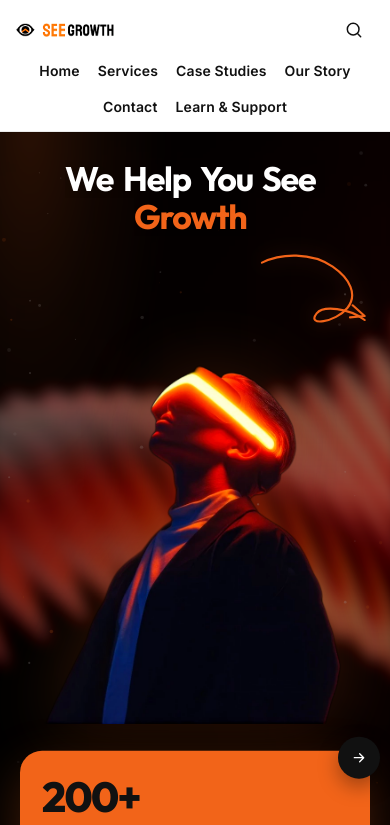
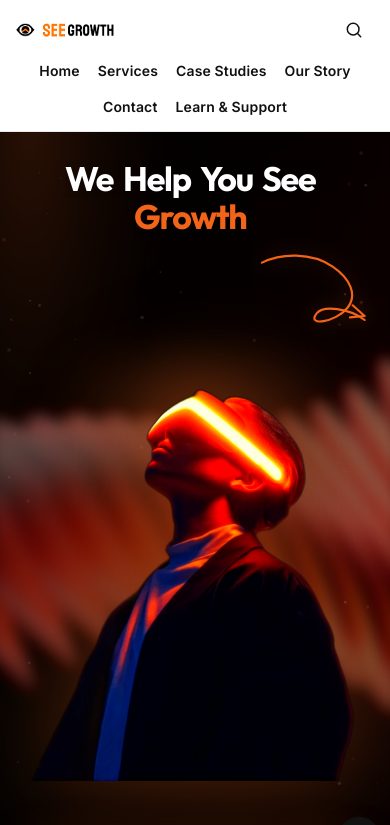
Before and after one commit to Esimuda/SeeGrowth, a React (Vite) app: page / in a window 390 px wide. Shown: the top 825 px of the page. Built offline with nearby package versions, Linux system fonts and the light colour scheme.

Commit message:
Enlarge and center the hero portrait with stronger brand glow.
Scales the visor image to the middle of the viewport and boosts contrast, saturation, and orange lighting.

```diff
--- a/src/hero.css
+++ b/src/hero.css
@@ -380,14 +380,29 @@
 .hero-person {
   position: absolute;
   left: 50%;
-  top: 56%;
+  top: 50%;
   transform: translate(-50%, -50%);
-  z-index: 3;
-  width: min(46vw, 480px);
-  height: min(72vh, 640px);
+  z-index: 2;
+  width: min(62vw, 680px);
+  height: min(82vh, 820px);
   display: flex;
   align-items: center;
   justify-content: center;
+  pointer-events: none;
+}
+
+.hero-person::before {
+  content: '';
+  position: absolute;
+  inset: 6% 10% 4%;
+  background: radial-gradient(
+    ellipse at 50% 26%,
+    rgba(242, 100, 25, 0.42) 0%,
+    rgba(242, 100, 25, 0.14) 34%,
+    transparent 68%
+  );
+  filter: blur(32px);
+  z-index: -1;
   pointer-events: none;
 }
 
@@ -397,7 +412,12 @@
   max-width: 100%;
   object-fit: contain;
   object-position: center center;
-  filter: contrast(1.05) saturate(1.1) drop-shadow(0 0 36px rgba(242, 100, 25, 0.2));
+  filter:
+    contrast(1.12)
+    saturate(1.2)
+    brightness(1.06)
+    drop-shadow(0 0 52px rgba(242, 100, 25, 0.38))
+    drop-shadow(0 16px 48px rgba(0, 0, 0, 0.5));
 }
 
 .hero-slot {
@@ -530,9 +550,9 @@
   }
 
   .hero-person {
-    top: 54%;
-    width: min(56vw, 420px);
-    height: min(64vh, 540px);
+    top: 50%;
+    width: min(68vw, 560px);
+    height: min(74vh, 660px);
   }
 
   .hero-slot--users { left: 3%; bottom: 11%; }
@@ -587,9 +607,14 @@
 
   .hero-person {
     order: 3;
-    height: min(400px, 55vh);
-    width: min(100%, 320px);
+    height: min(480px, 62vh);
+    width: min(100%, 380px);
     margin: 0 auto;
+  }
+
+  .hero-person::before {
+    inset: 4% 8% 2%;
+    filter: blur(24px);
   }
 
   .hero-slot--users { order: 4; margin: 8px 0; }
```
